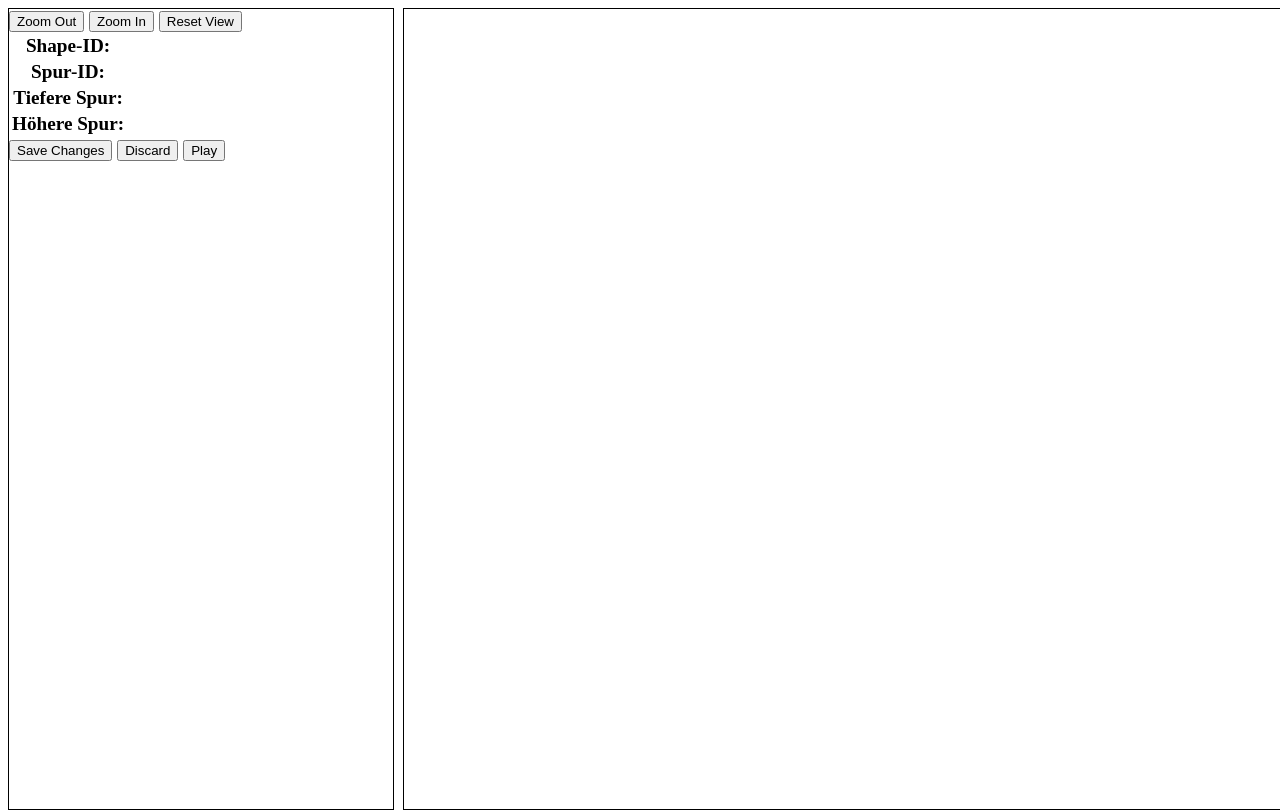
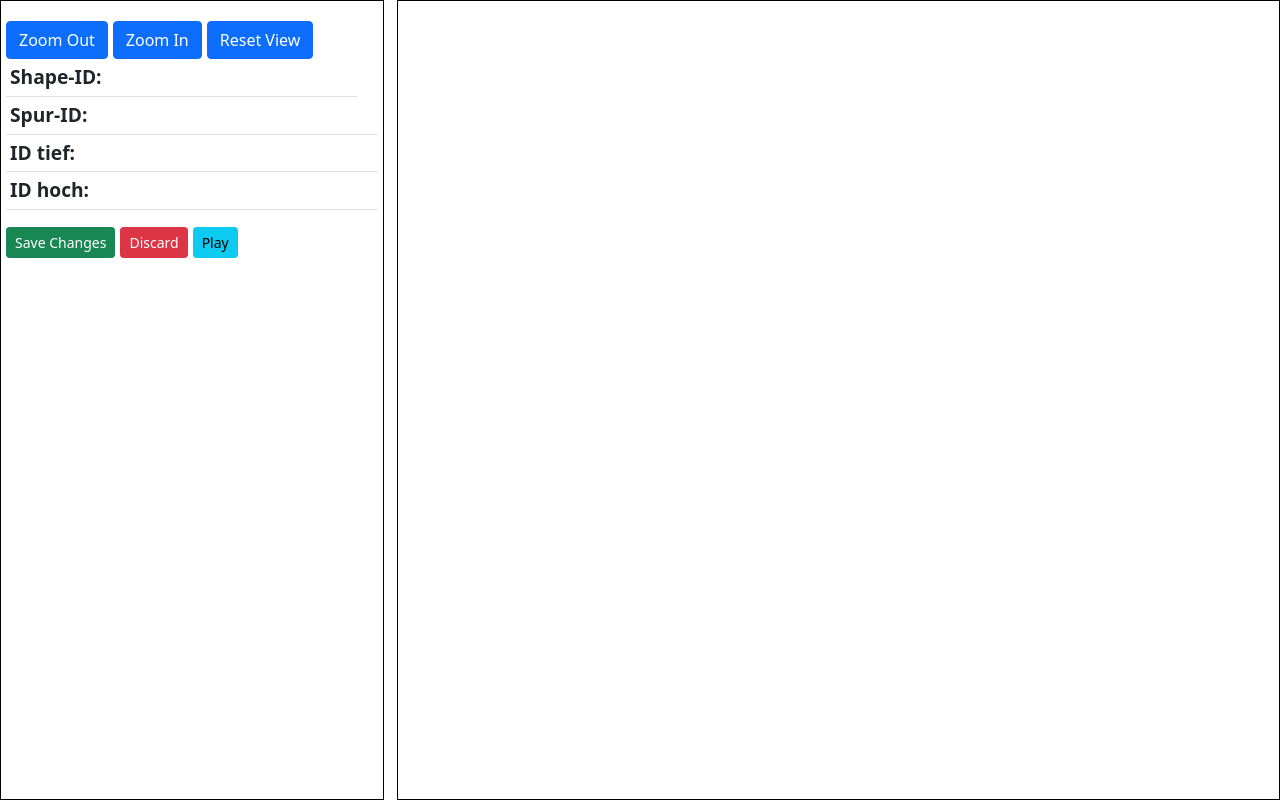
Before and after one commit to digital-organology/historic-music-storage-media-digitization, a plain HTML site: page client/index.html in a window 1280 px wide. Drawn offline with nearby package versions, Linux system fonts and the light colour scheme.

Commit message:
reapply bootstrap styling

```diff
--- a/client/index.html
+++ b/client/index.html
@@ -11,6 +11,8 @@
 
     <script type="text/javascript" src="libs/raphael.min.js"></script>
     <script src="https://cdnjs.cloudflare.com/ajax/libs/jquery/3.6.0/jquery.min.js"></script>
+    <link href="https://cdn.jsdelivr.net/npm/bootstrap@5.0.2/dist/css/bootstrap.min.css" rel="stylesheet" integrity="sha384-EVSTQN3/azprG1Anm3QDgpJLIm9Nao0Yz1ztcQTwFspd3yD65VohhpuuCOmLASjC" crossorigin="anonymous">
+    <script src="https://cdn.jsdelivr.net/npm/bootstrap@5.0.2/dist/js/bootstrap.bundle.min.js" integrity="sha384-MrcW6ZMFYlzcLA8Nl+NtUVF0sA7MsXsP1UyJoMp4YLEuNSfAP+JcXn/tWtIaxVXM" crossorigin="anonymous"></script>
     <link rel="stylesheet" href="site.css" />
 
     <!-- Super duper outdated midi library -->
@@ -27,9 +29,9 @@
     <div id="containerMenue">
 
         <!-- navigation related -->
-        <button type="button" id="zoomout">Zoom Out</button>
-        <button type="button" id="zoomin">Zoom In</button>
-        <button type="button" id="full">Reset View</button>
+        <button type="button" id="zoomout" class="btn btn-primary" >Zoom Out</button>
+        <button type="button" id="zoomin" class="btn btn-primary" >Zoom In</button>
+        <button type="button" id="full" class="btn btn-primary" >Reset View</button>
 
         <table class="table table-hover table-sm">
 
@@ -41,31 +43,31 @@
                 </th>
             </tr>
             <tr>
-                <th scope="col">Spur-ID:</th>
+                <th scope="col" >Spur-ID:</th>
                 <td scope="row">
                     <div id="presentTrackValue" class="data inline"></div>
-                    <td id="presentTrackColor" class="bg-primary coloredSquare"></td>
+                    <td id="presentTrackColor" class="coloredSquare"></td>
                 </td>
             </tr>
             <tr>
-                <th id="selection1Wrapper" scope="row">Tiefere Spur:</th>
-                <td>
+                <th id="selection1Wrapper" scope="col">ID tief:</th>
+                <td scope="row">
                     <div id="track1Value" class="data inline"></div>
-                    <td id="track1Color" class="bg-primary coloredSquare"></td>
+                    <td id="track1Color" class="coloredSquare"></td>
                 </td>
             </tr>
             <tr>
-                <th id="selection2Wrapper" scope="row">Höhere Spur:</th>
-                <td>
+                <th id="selection2Wrapper" scope="col">ID hoch:</th>
+                <td scope="row">
                     <div id="track2Value" class="data inline"></div>
-                    <td id="track2Color" class="bg-primary coloredSquare"> </td>
+                    <td id="track2Color" class="coloredSquare"> </td>
                 </td>
             </tr>
             </tbody>
         </table>
         <button type="button" class="btn btn-success btn-sm" id="save-btn" >Save Changes</button>
         <button type="button" class="btn btn-danger btn-sm" id="discard-btn" >Discard</button>
-        <button type="button" class="btn btn-danger btn-sm" id="play-btn" >Play</button>
+        <button type="button" class="btn btn-info btn-sm" id="play-btn" >Play</button>
     </div>
 
     <!-- svg related -->
--- a/client/site.css
+++ b/client/site.css
@@ -88,4 +88,7 @@ body {
     height: 100%;
     border: 1px solid black;
     float: left;
+    padding-top: 20px;
+    padding-right: 5px;
+    padding-left: 5px;
 }
```
Lines whose indentation alone changed are shown as unchanged.
